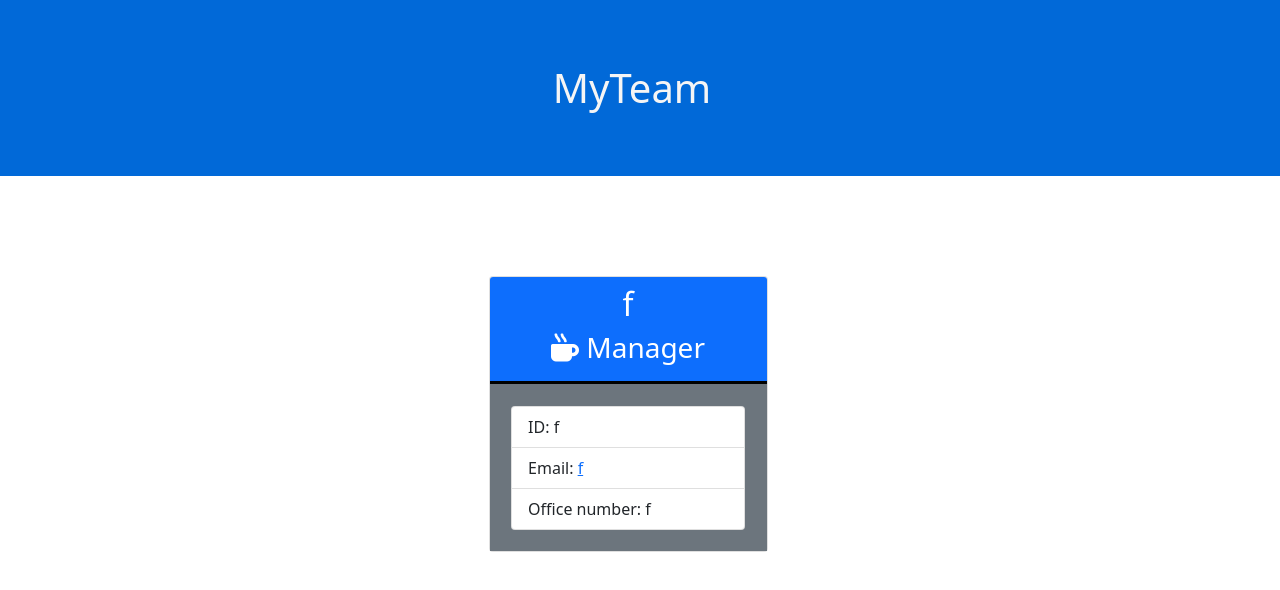
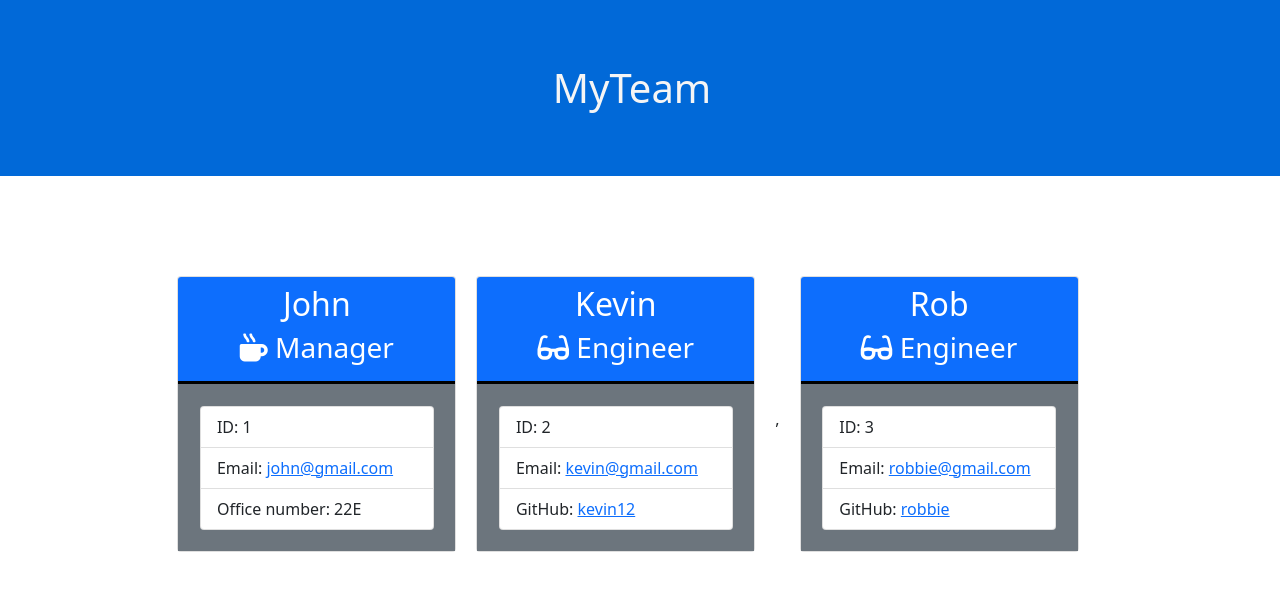
Before and after one commit to norrii1/teamGenerator, a website: page output/ team.html in a window 1280 px wide. Drawn offline with nearby package versions, Linux system fonts and the light colour scheme.

```diff
--- a/output/ team.html
+++ b/output/ team.html
@@ -71,16 +71,42 @@
     <div class="row">
       <div class="col-lg-3 md-5 sm-6 card employee-card">
 <div class="card-header text-white bg-primary text-center">
-    <h2 class="card-title">f</h2>
+    <h2 class="card-title">John</h2>
     <h3 class="card-title"><i class="fas fa-mug-hot mr-2"></i>  Manager</h3>
 </div>
 <div class="card-body bg-secondary">
     <ul class="list-group">
-        <li class="list-group-item">ID: f</li>
-        <li class="list-group-item">Email: <a href="mailto:f">f</a></li>
-        <li class="list-group-item">Office number: f</li>
+        <li class="list-group-item">ID: 1</li>
+        <li class="list-group-item">Email: <a href="mailto:john@gmail.com">john@gmail.com</a></li>
+        <li class="list-group-item">Office number: 22E</li>
     </ul>
 </div>
+</div> <div class="col-lg-3 md-5 sm-6 card employee-card">
+      <div class="card-header text-white bg-primary text-center">
+          <h2 class="card-title">Kevin</h2>
+          <h3 class="card-title"><i class="fas fa-glasses mr-2"></i>  Engineer</h3>
+      </div>
+      <div class="card-body bg-secondary">
+        <ul class="list-group">
+            <li class="list-group-item">ID: 2</li>
+            <li class="list-group-item">Email: <a href="mailto:kevin@gmail.com">kevin@gmail.com</a></li>
+            <li class="list-group-item">GitHub: <a href="https://github.com/kevin12" target="_blank"
+              rel="noopener noreferrer">kevin12</a></li>
+        </ul>
+      </div>
+</div>,<div class="col-lg-3 md-5 sm-6 card employee-card">
+      <div class="card-header text-white bg-primary text-center">
+          <h2 class="card-title">Rob</h2>
+          <h3 class="card-title"><i class="fas fa-glasses mr-2"></i>  Engineer</h3>
+      </div>
+      <div class="card-body bg-secondary">
+        <ul class="list-group">
+            <li class="list-group-item">ID: 3</li>
+            <li class="list-group-item">Email: <a href="mailto:robbie@gmail.com">robbie@gmail.com</a></li>
+            <li class="list-group-item">GitHub: <a href="https://github.com/robbie" target="_blank"
+              rel="noopener noreferrer">robbie</a></li>
+        </ul>
+      </div>
 </div>
     </div>
   </div>
```
Also changed, not shown: README.md, 1 other file.
